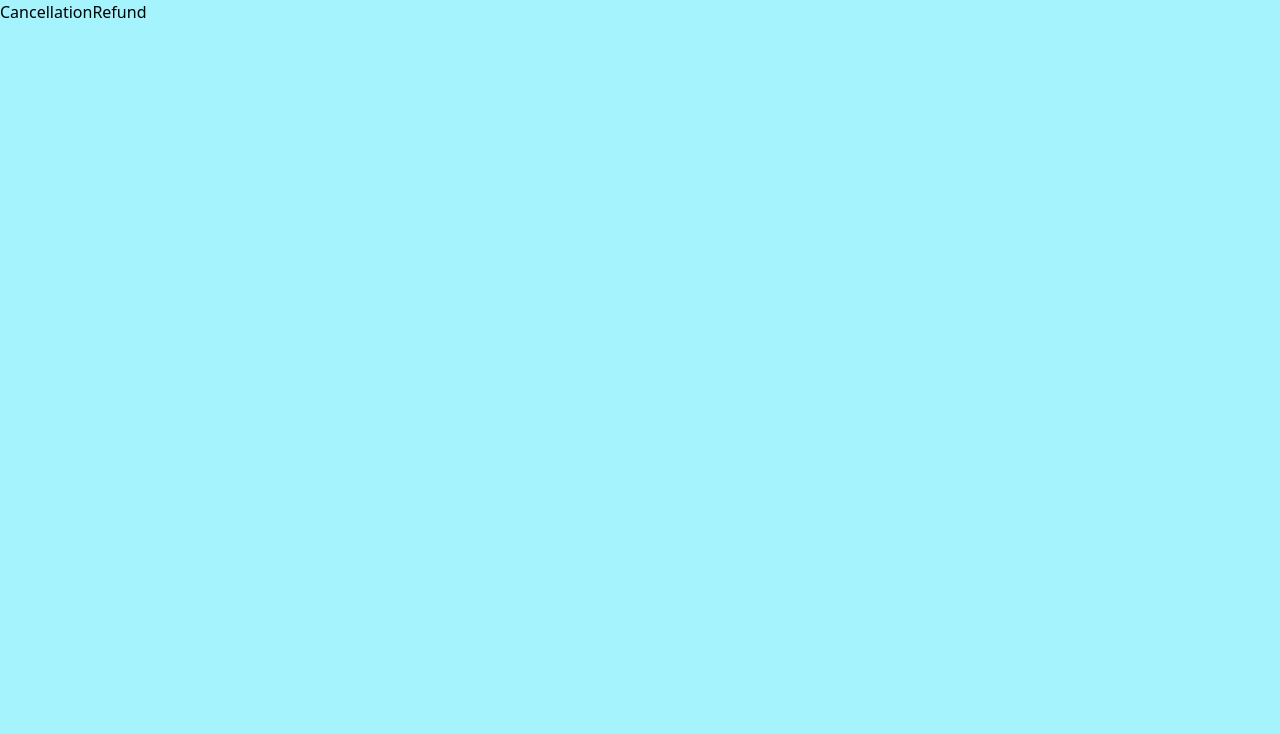
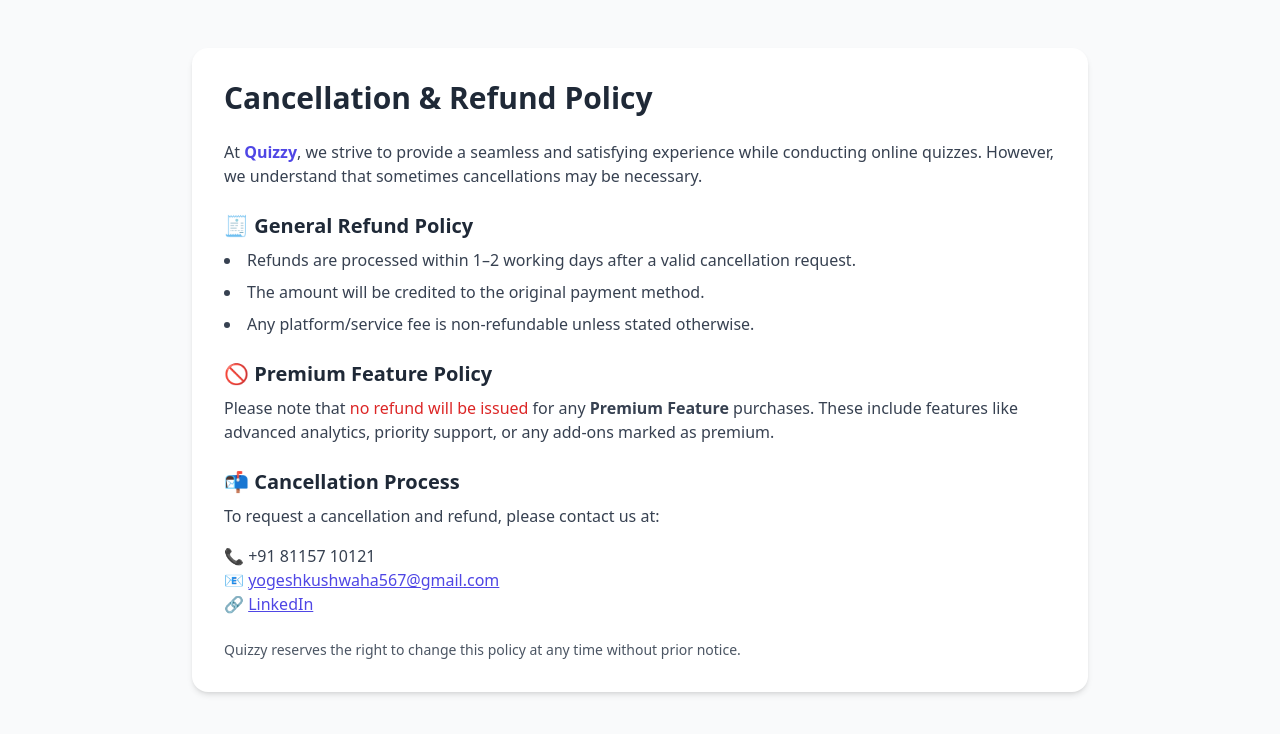
Before and after one commit to Yogi1305/Quizzy, a React (Vite) app in the folder frontend/: page /refunds in a window 1280 px wide. Shown: the top 734 px of the page. Built offline with nearby package versions, Linux system fonts and the light colour scheme.

Commit message:
change content in refund

```diff
--- a/frontend/src/CancellationRefund.jsx
+++ b/frontend/src/CancellationRefund.jsx
@@ -1,9 +1,43 @@
-import React from 'react'
+import React from 'react';
 
 const CancellationRefund = () => {
   return (
-    <div>CancellationRefund</div>
-  )
-}
+    <div className="min-h-screen bg-gray-50 py-12 px-4 sm:px-6 lg:px-8">
+      <div className="max-w-4xl mx-auto bg-white p-8 rounded-2xl shadow-md">
+        <h1 className="text-3xl font-bold text-gray-800 mb-6">Cancellation & Refund Policy</h1>
 
-export default CancellationRefund
+        <p className="text-gray-700 mb-4">
+          At <span className="font-semibold text-indigo-600">Quizzy</span>, we strive to provide a seamless and satisfying experience while conducting online quizzes. However, we understand that sometimes cancellations may be necessary.
+        </p>
+
+        <h2 className="text-xl font-semibold text-gray-800 mt-6 mb-2">🧾 General Refund Policy</h2>
+        <ul className="list-disc list-inside text-gray-700 space-y-2">
+          <li>Refunds are processed within <span className="font-medium">1–2 working days</span> after a valid cancellation request.</li>
+          <li>The amount will be credited to the original payment method.</li>
+          <li>Any platform/service fee is non-refundable unless stated otherwise.</li>
+        </ul>
+
+        <h2 className="text-xl font-semibold text-gray-800 mt-6 mb-2">🚫 Premium Feature Policy</h2>
+        <p className="text-gray-700 mb-4">
+          Please note that <span className="font-medium text-red-600">no refund will be issued</span> for any <span className="font-semibold">Premium Feature</span> purchases. These include features like advanced analytics, priority support, or any add-ons marked as premium.
+        </p>
+
+        <h2 className="text-xl font-semibold text-gray-800 mt-6 mb-2">📬 Cancellation Process</h2>
+        <p className="text-gray-700 mb-4">
+          To request a cancellation and refund, please contact us at:
+        </p>
+        <ul className="text-gray-700">
+          <li>📞 <span className="font-medium">+91 81157 10121</span></li>
+          <li>📧 <a href="mailto:yogeshkushwaha567@gmail.com" className="text-indigo-600 underline">yogeshkushwaha567@gmail.com</a></li>
+          <li>🔗 <a href="https://www.linkedin.com/in/yogesh-kushwaha-aa5557183" className="text-indigo-600 underline">LinkedIn</a></li>
+        </ul>
+
+        <p className="text-gray-600 text-sm mt-6">
+          Quizzy reserves the right to change this policy at any time without prior notice.
+        </p>
+      </div>
+    </div>
+  );
+};
+
+export default CancellationRefund;
```
